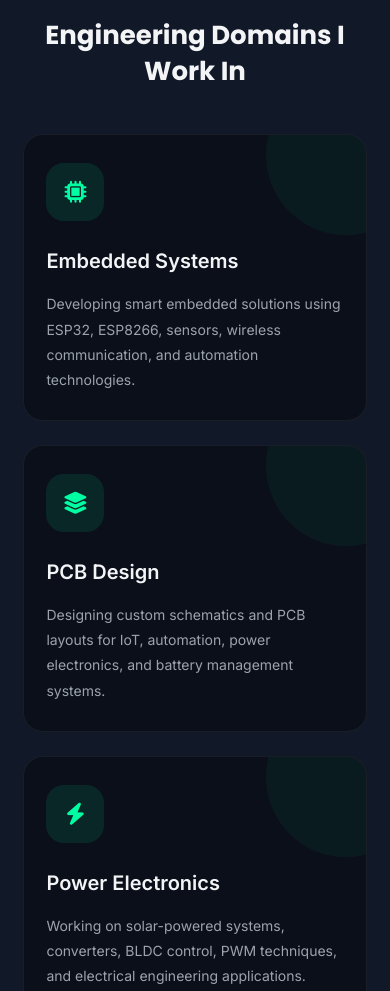
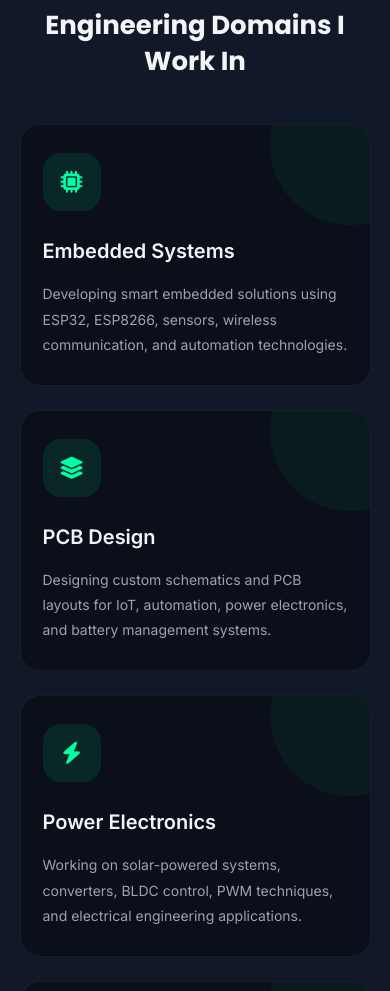
Before and after one commit to DarshancBT/DarshanC_Portfolio, a plain HTML site: page index.html in a window 390 px wide. Shown: the part 4789-5780 px from the top of the page. Drawn offline with nearby package versions, Linux system fonts and the light colour scheme.

Commit message:
Update style.css

```diff
--- a/css/style.css
+++ b/css/style.css
@@ -1313,12 +1313,6 @@ body{
     font-size:14px;
 
     line-height:1.8;
-  }
-
-}@media(max-width:768px){
-
-  .highlights{
-    padding:90px 6% 70px;
   }
 
 }
```
